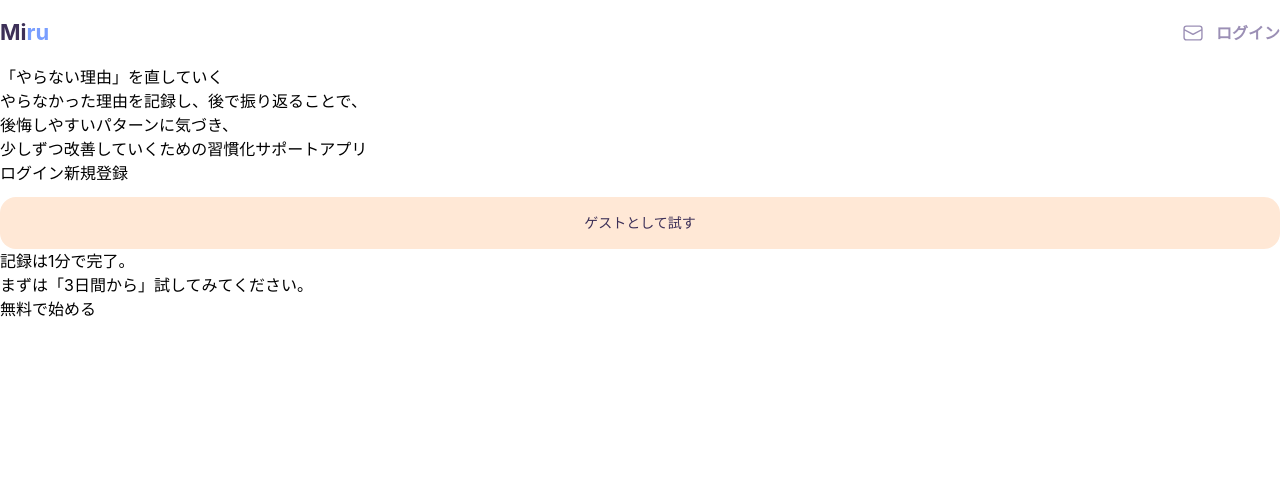
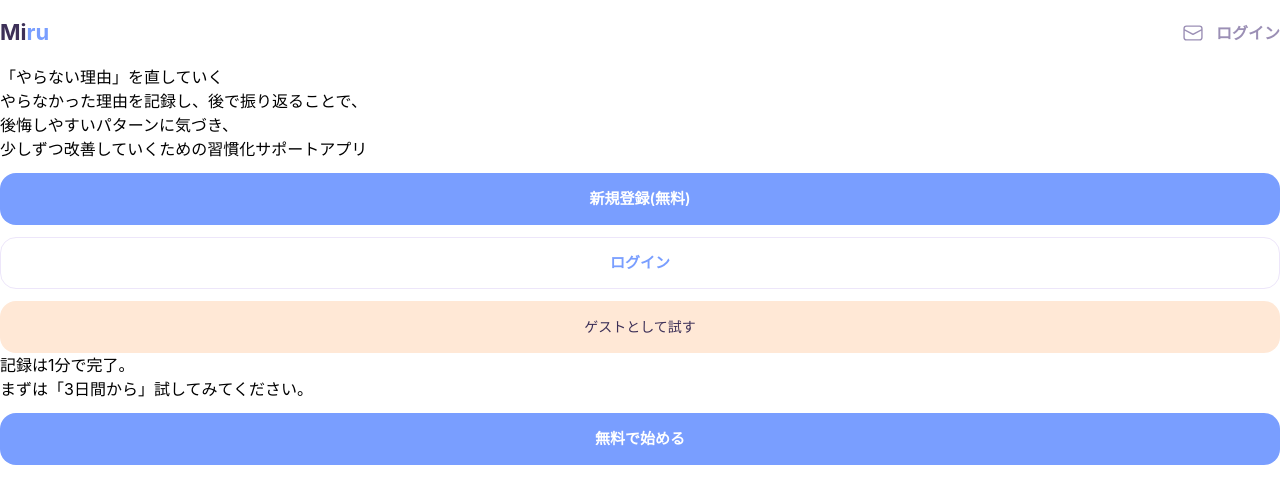
Before and after one commit to risa-h1108/Miru, a React (Vite) app: page / in a window 1280 px wide. Shown: the top 504 px of the page. Built offline with nearby package versions, Linux system fonts and the light colour scheme; no server answers.

Commit message:
feat: Homeの新規登録・ログインをButtonに置き換え

```diff
--- a/src/pages/Home.tsx
+++ b/src/pages/Home.tsx
@@ -1,6 +1,5 @@
 //トップページ画面（アプリ紹介やログイン・ゲストログイン機能）
 
-import { Link } from "react-router-dom";
 import Header from "../components/Header";
 import Button from "../components/Button";
 import { useGuestLogin } from "../hooks/useGuestLogin";
@@ -15,7 +14,7 @@ export default function Home() {
       {/* showBackLink={false}：「← ホームに戻る」だけを隠し、それ以外のHeaderは表示する */}
       <Header showBackLink={false} />
 
-      <h2>「やらない理由」を直していく</h2>
+      <h1>「やらない理由」を直していく</h1>
       <p>
         やらなかった理由を記録し、後で振り返ることで、
         <br />
@@ -23,8 +22,18 @@ export default function Home() {
         <br />
         少しずつ改善していくための習慣化サポートアプリ
       </p>
-      <Link to="/login">ログイン</Link>
-      <Link to="/signup">新規登録</Link>
+
+      <div className="mt-3">
+        <Button variant="primary" to="/signup">
+          新規登録(無料)
+        </Button>
+      </div>
+
+      <div className="mt-3">
+        <Button variant="secondary" to="/login">
+          ログイン
+        </Button>
+      </div>
 
       {/* ゲストボタン：押すと匿名サインイン(=handleGuestが作動)して「/action」へ移動する */}
       <div className="mt-3">
@@ -50,7 +59,12 @@ export default function Home() {
         <br />
         まずは「3日間から」試してみてください。
       </p>
-      <Link to="/signup">無料で始める</Link>
+
+      <div className="mt-3">
+        <Button variant="primary" to="/signup">
+          無料で始める
+        </Button>
+      </div>
     </div>
   );
 }
```
